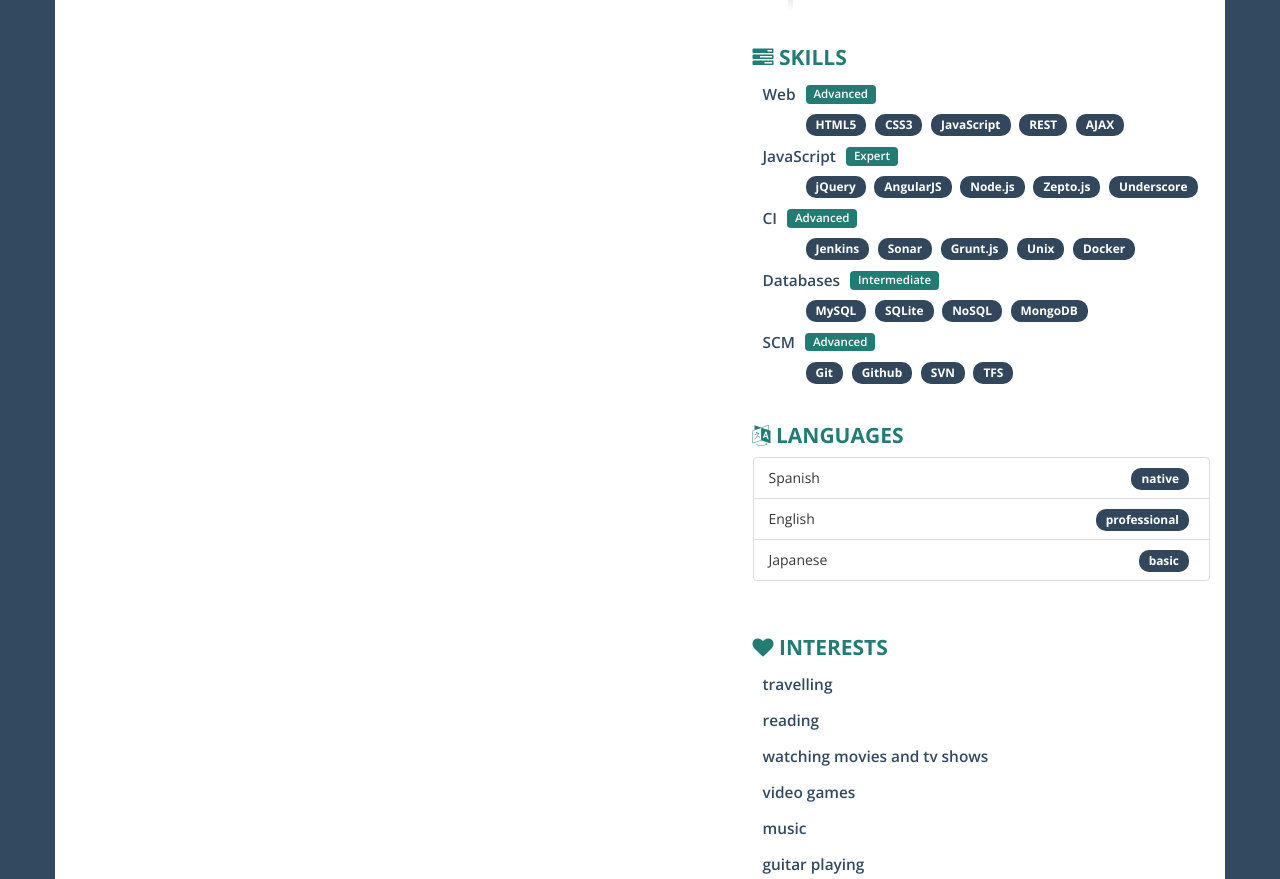
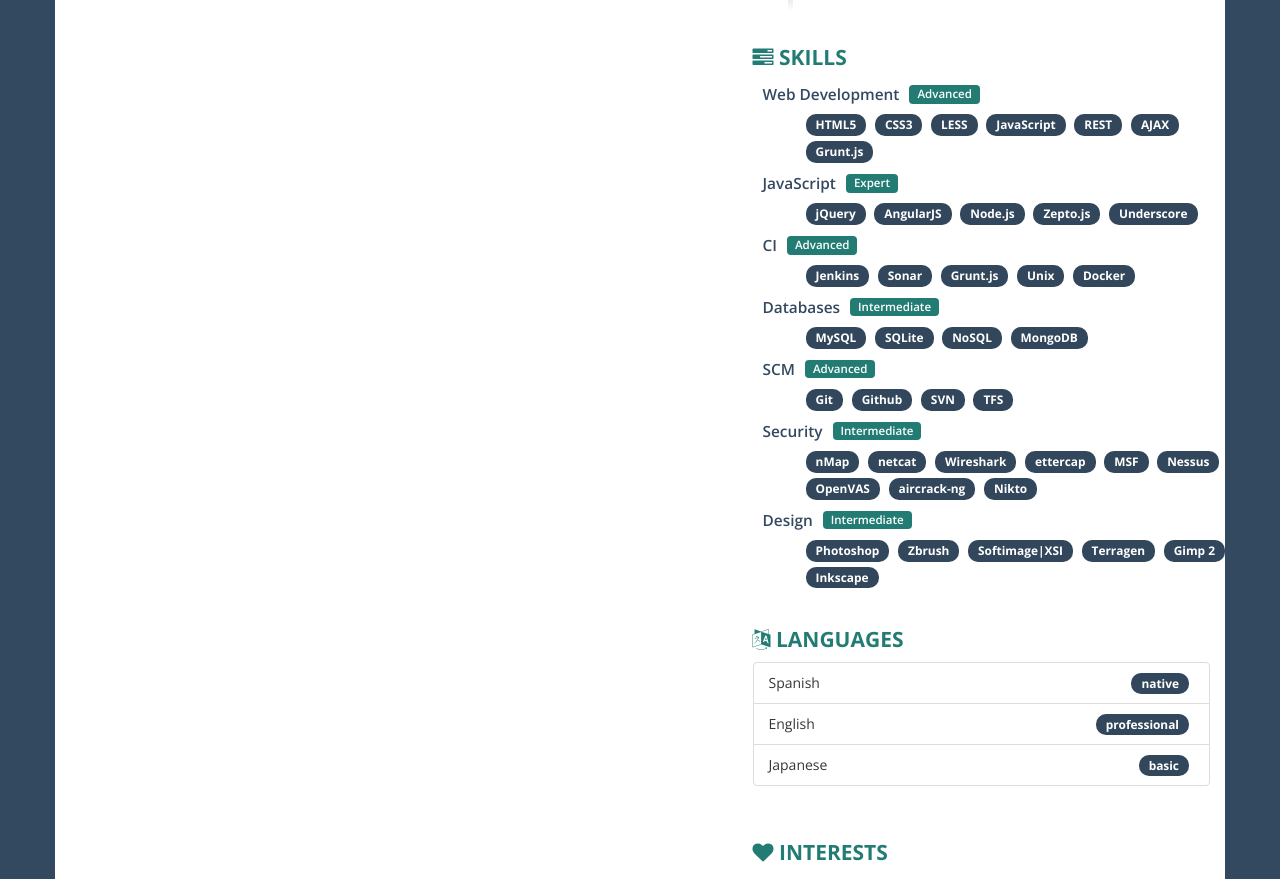
Before and after one commit to serginator/cv, a plain HTML site: page index.html in a window 1280 px wide. Shown: the part 1621-2500 px from the top of the page. Drawn offline with nearby package versions, Linux system fonts and the light colour scheme.

Commit message:
Pushed gh-pages

```diff
--- a/index.html
+++ b/index.html
@@ -586,15 +586,18 @@
                          <h2><i class="fa fa-tasks ico"></i> Skills</h2>
 
                         <div class="skills clearfix">
-                            <div class="item-skills">Web <span class="skill-level">Advanced</span>
+                            <div class="item-skills">Web Development <span class="skill-level">Advanced</span>
 
                             </div>
                             <div class="col-sm-offset-1 col-sm-12 clearfix"> <span class="skill badge">HTML5</span>
  <span class="skill badge">CSS3</span>
 
                                 <span
-                                class="skill badge">JavaScript</span> <span class="skill badge">REST</span>
- <span class="skill badge">AJAX</span>
+                                class="skill badge">LESS</span> <span class="skill badge">JavaScript</span>
+ <span class="skill badge">REST</span>
+
+                                    <span
+                                    class="skill badge">AJAX</span> <span class="skill badge">Grunt.js</span>
 
                             </div>
                         </div>
@@ -646,6 +649,41 @@
                                 <span
                                 class="skill badge">SVN</span> <span class="skill badge">TFS</span>
 
+                            </div>
+                        </div>
+                        <div class="skills clearfix">
+                            <div class="item-skills">Security <span class="skill-level">Intermediate</span>
+
+                            </div>
+                            <div class="col-sm-offset-1 col-sm-12 clearfix"> <span class="skill badge">nMap</span>
+ <span class="skill badge">netcat</span>
+
+                                <span
+                                class="skill badge">Wireshark</span> <span class="skill badge">ettercap</span>
+ <span class="skill badge">MSF</span>
+
+                                    <span
+                                    class="skill badge">Nessus</span> <span class="skill badge">OpenVAS</span>
+ <span class="skill badge">aircrack-ng</span>
+
+                                        <span
+                                        class="skill badge">Nikto</span> <span class="skill badge"></span>
+
+                            </div>
+                        </div>
+                        <div class="skills clearfix">
+                            <div class="item-skills">Design <span class="skill-level">Intermediate</span>
+
+                            </div>
+                            <div class="col-sm-offset-1 col-sm-12 clearfix"> <span class="skill badge">Photoshop</span>
+ <span class="skill badge">Zbrush</span>
+
+                                <span
+                                class="skill badge">Softimage|XSI</span> <span class="skill badge">Terragen</span>
+ <span class="skill badge">Gimp 2</span>
+
+                                    <span
+                                    class="skill badge">Inkscape</span>
                             </div>
                         </div>
                     </div>
```
